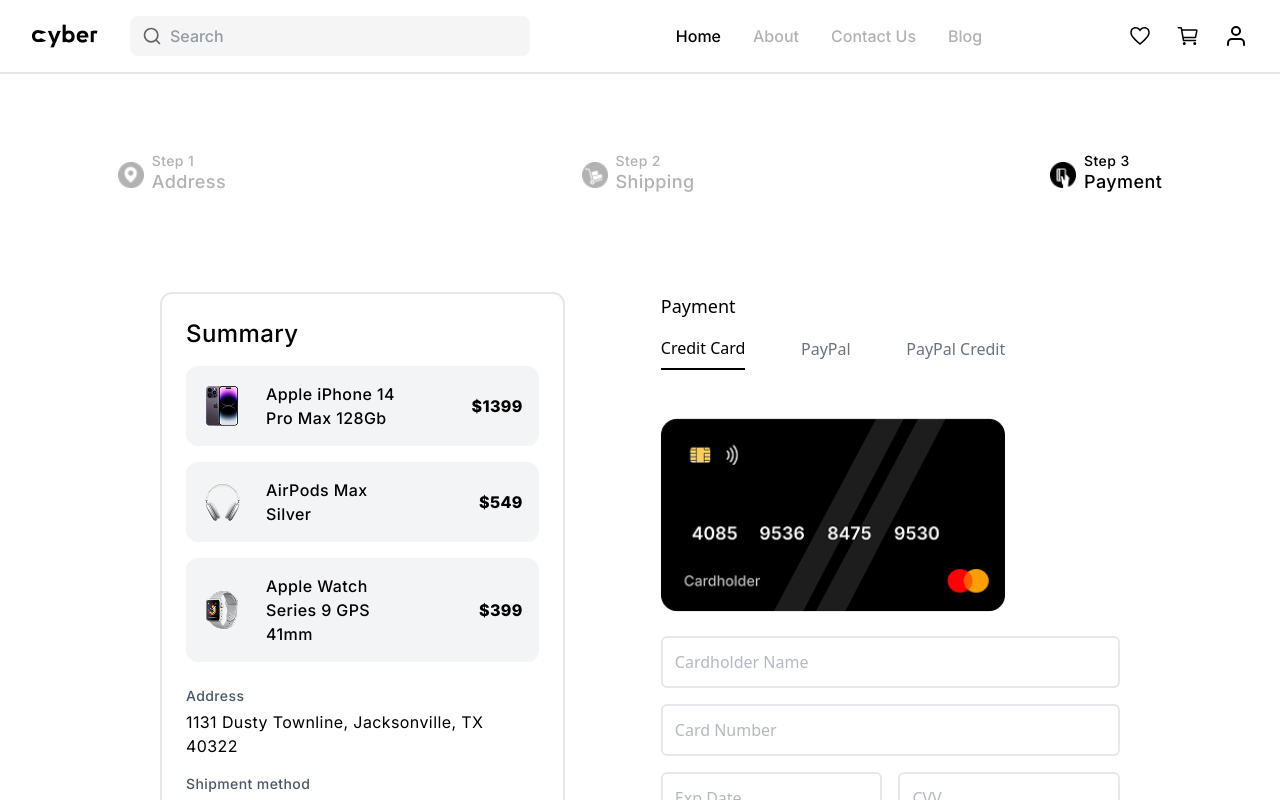
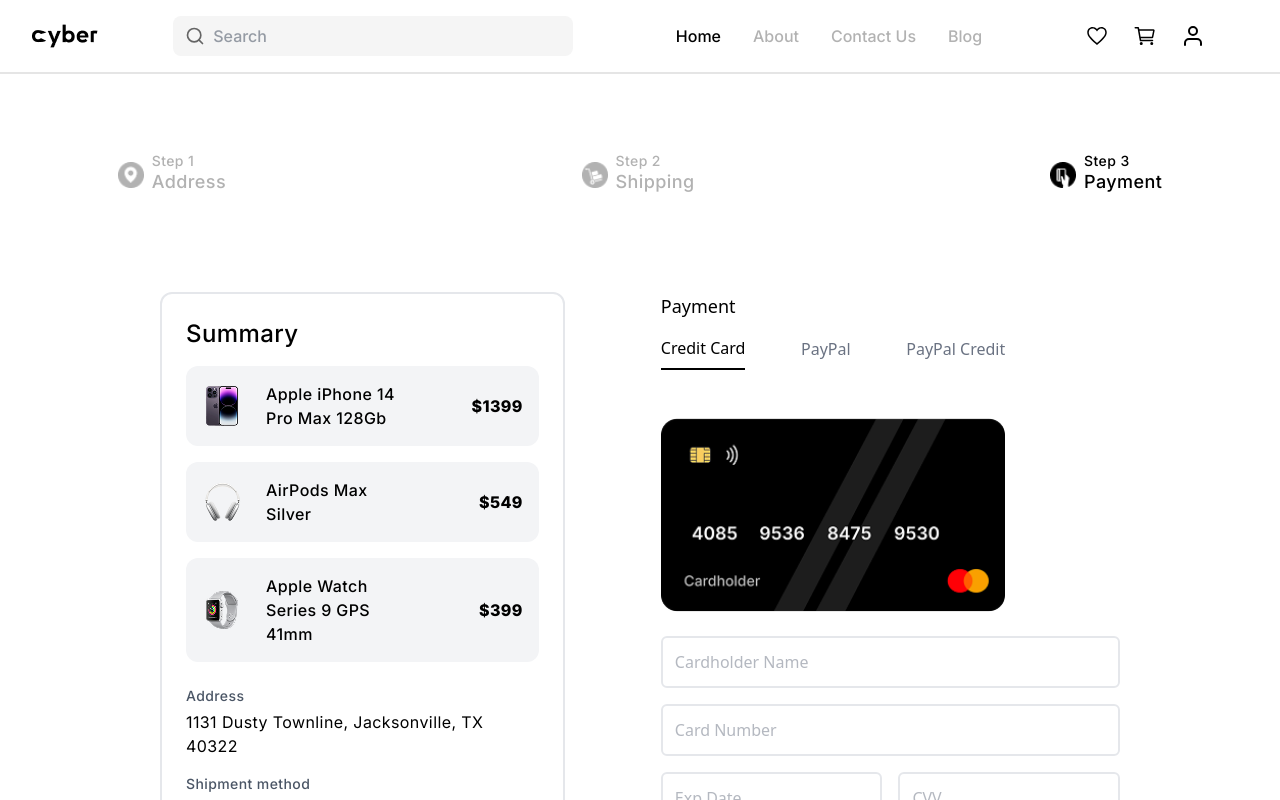
Before and after one commit to Tanishka0067/twospoon-assignment, a React (Vite) app: page / in a window 1280 px wide. Shown: the top 800 px of the page. Built offline with nearby package versions, Linux system fonts and the light colour scheme.

Commit message:
nav fixes

```diff
--- a/src/components/Footer.jsx
+++ b/src/components/Footer.jsx
@@ -7,7 +7,7 @@
 
 const Footer = () => {
   return (
-    <div className="w-full bg-black text-white py-32 px-4 sm:px-8 lg:px-20 font-[inter] font-light text-sm tracking-wide">
+    <div className="w-full  bg-black text-white py-32 px-4 sm:px-8 lg:px-20 font-[inter] font-light text-sm tracking-wide">
       {" "}
       <div className=" flex flex-col gap-16 ">
         <div className="flex lg:flex-row flex-col justify-around items-center lg:items-start gap-10">
--- a/src/components/Navbar.jsx
+++ b/src/components/Navbar.jsx
@@ -24,7 +24,7 @@
         </button>
       </div>
 
-      <div className="hidden lg:flex flex-1 justify-between items-center max-w-[1200px] mx-8">
+      <div className="hidden lg:flex flex-1 gap-4 justify-around items-center max-w-[1200px] mx-8">
         <div className="searchbar relative w-full max-w-[400px]">
           <FiSearch
             className="absolute left-3 top-1/2 transform -translate-y-1/2 text-[#656565] cursor-pointer"
```
